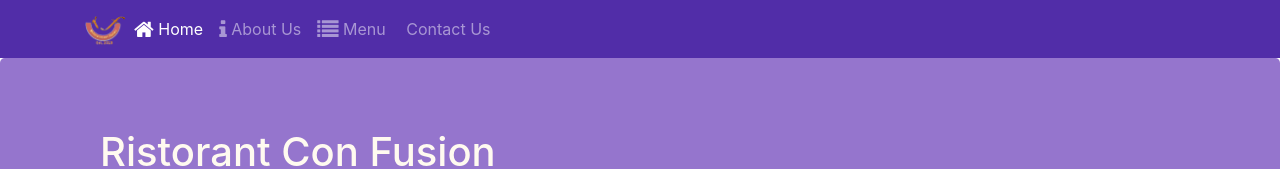
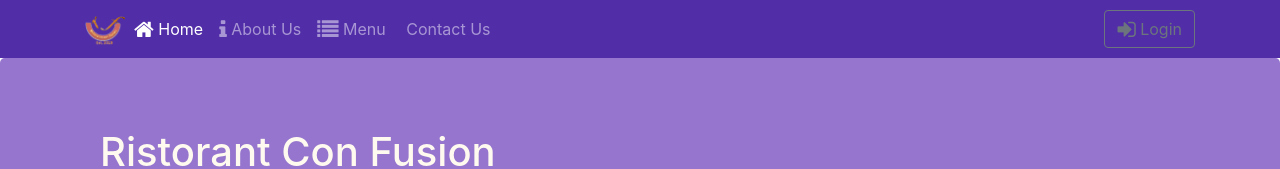
Before and after one commit to webTech75/react-redux, a React (Create React App) app: page /home in a window 1280 px wide. Shown: the top 169 px of the page. Built offline with nearby package versions, Linux system fonts and the light colour scheme.

Commit message:
implement a modal

```diff
--- a/src/components/HeaderComponent.js
+++ b/src/components/HeaderComponent.js
@@ -1,13 +1,20 @@
 import React, { Component } from 'react';
-import { Navbar, NavbarBrand, Jumbotron, Nav, NavbarToggler, Collapse, NavItem } from 'reactstrap';
+import { Navbar, NavbarBrand, Jumbotron, Nav, NavbarToggler, Collapse, NavItem, Button, Modal, ModalHeader, ModalBody } from 'reactstrap';
 import { NavLink } from 'react-router-dom';
 export default class Header extends Component {
    state = {
-      isNavOpen: false
+      isNavOpen: false,
+      isModalOpen: false
    }
 
    toggleNav = () => {
       this.setState({isNavOpen: !this.state.isNavOpen})
+   }
+
+   toggleModal = () => {
+      this.setState({
+         isModalOpen: !this.state.isModalOpen
+      })
    }
    render() {
       return(
@@ -41,6 +48,13 @@
                            </NavLink>
                      </NavItem>
                      </Nav>
+                     <Nav className="ml-auto" navbar>
+                        <NavItem>
+                           <Button outline onClick={this.toggleModal}>
+                              <span className="fa fa-sign-in fa-lg"></span> Login
+                           </Button>
+                        </NavItem>
+                     </Nav>
                   </Collapse>
                </div>
             </Navbar>
@@ -54,6 +68,12 @@
                   </div>
                </div>
             </Jumbotron>
+            <Modal isOpen={this.state.isModalOpen} toggle={this.toggleModal}>
+               <ModalHeader toggle={this.toggleModal} >Login</ModalHeader>
+               <ModalBody>
+
+               </ModalBody>
+            </Modal>
          </>
       )
    }
```
